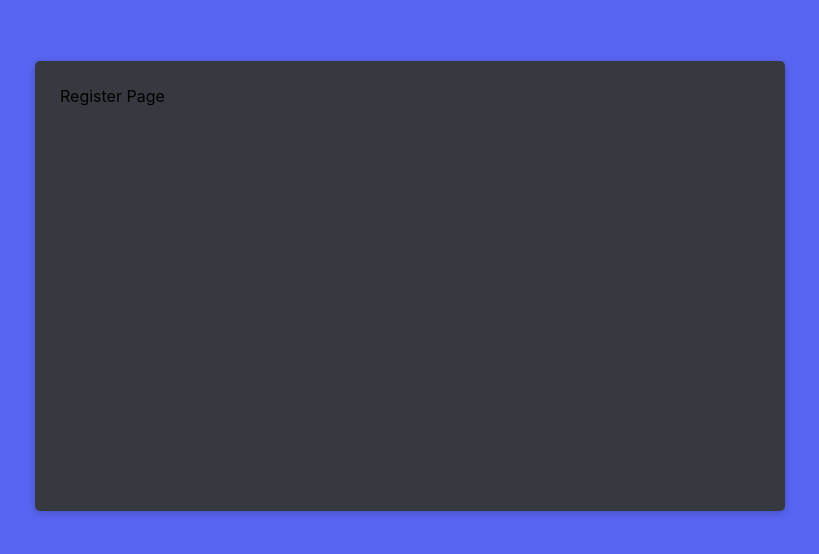
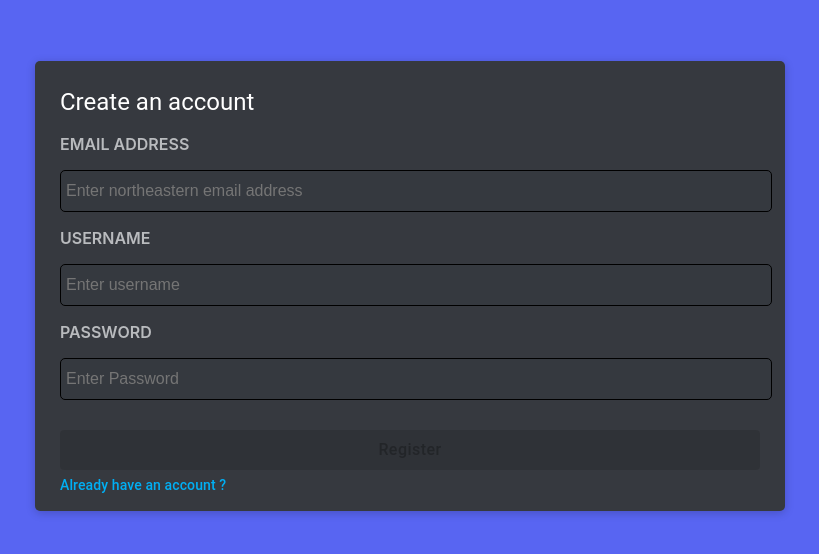
Before and after one commit to INFO6150-Project/ConnectRoom, a React (Create React App) app in the folder client/: page /register in a window 1280 px wide. Shown: the part 114-668 px from the top of the page, without its empty margins (230-1049 px from the left). Built offline with nearby package versions, Linux system fonts and the light colour scheme.

Commit message:
Added Register Page

```diff
--- a/client/src/authPages/RegisterPage/RegisterPage.js
+++ b/client/src/authPages/RegisterPage/RegisterPage.js
@@ -1,9 +1,54 @@
-import React from 'react';
+import React, {useState, useEffect} from 'react';
 import AuthBox from '../../shared/components/AuthBox'
+import { Typography } from '@mui/material';
+import RegisterPageInputs from './RegisterPageInputs';
+import RegisterPageFooter from './RegisterPageFooter';
+import { validateRegisterForm } from '../../shared/utils/validators';
 
 
 const RegisterPage = () => {
-    return <AuthBox>Register Page</AuthBox>;
+
+    const [mail, setMail] = useState('');
+    const [username, setUsername] = useState('');
+    const [password, setPassword] = useState('');
+
+    const [isFormValid, setIsFormValid] = useState(false);
+
+    const handleRegister = () => {
+        console.log(mail);
+        console.log(username);
+        console.log(password);
+        console.log('Registering');
+    };
+
+    useEffect(() => {
+        setIsFormValid(
+            validateRegisterForm({
+                mail,
+                username,
+                password
+            })
+        );
+
+    }, [mail, username, password, setIsFormValid])
+
+    return <AuthBox>
+        <Typography variant='h5' sx={{color: 'white'}}>
+            Create an account
+        </Typography>
+        <RegisterPageInputs
+        mail = {mail}
+        setMail = {setMail}
+        username = {username}
+        setUsername = {setUsername}
+        password = {password}
+        setPassword = {setPassword}
+        />
+        <RegisterPageFooter
+        handleRegister={handleRegister}
+        isFormValid={isFormValid}
+        />
+    </AuthBox>;
 };
 
 export default RegisterPage;
--- /dev/null
+++ b/client/src/authPages/RegisterPage/RegisterPageFooter.js
@@ -0,0 +1,50 @@
+import React from 'react';
+import CustomPrimaryButton from '../../shared/components/CustomPrimaryButton';
+import RedirectInfo from '../../shared/components/RedirectInfo';
+import {useNavigate} from 'react-router-dom';
+import { Tooltip } from '@mui/material';
+
+const getFormNotValidMessage = () => {
+    return (
+        'Username should contains between 3 and 12 character \n password should contains 6 and 12 characters. \n Email should be a proper northeastern email address.'
+    )
+}
+
+const getFormValidMessage = () => {
+    return 'Press to Register!';
+}
+
+const RegisterPageFooter = ({handleRegister, isFormValid}) => {
+
+    const navigate = useNavigate();
+
+    const handlePushToRegisterPage = () => {
+        navigate('/login');
+    }
+
+    return (
+        <>
+        <Tooltip
+        title={!isFormValid ? getFormNotValidMessage() : getFormValidMessage()}
+        >
+        <div>
+            <CustomPrimaryButton
+            label="Register"
+            additionalStyles={{marginTop: '30px'}}
+            disabled={!isFormValid}
+            onClick={handleRegister}
+            />
+        </div>
+        </Tooltip>
+        <RedirectInfo
+        text=''
+        redirectText='Already have an account ?'
+        additionalStyles={{marginTop: '5px'}}
+        redirectHandler={handlePushToRegisterPage}
+        />
+        </>
+
+    );
+};
+
+export default RegisterPageFooter;
--- /dev/null
+++ b/client/src/authPages/RegisterPage/RegisterPageInputs.js
@@ -0,0 +1,34 @@
+import React from 'react';
+import InputWithLabel from '../../shared/components/InputWithLabel';
+
+const RegisterPageInputs = (props) => {
+
+    const {mail, setMail, username, setUsername, password, setPassword} = props;
+    return (
+        <>
+        <InputWithLabel
+        value = {mail}
+        setValue = {setMail}
+        label = "Email Address"
+        type="text"
+        placeholder = "Enter northeastern email address"
+        />
+        <InputWithLabel
+        value = {username}
+        setValue = {setUsername}
+        label = "Username"
+        type="text"
+        placeholder = "Enter username"
+        />
+        <InputWithLabel
+        value = {password}
+        setValue = {setPassword}
+        label = "Password"
+        type="password"
+        placeholder = "Enter Password"
+        />
+        </>
+    );
+};
+
+export default RegisterPageInputs;
--- a/client/src/shared/utils/validators.js
+++ b/client/src/shared/utils/validators.js
@@ -4,6 +4,13 @@ export const validateLoginForm = ({mail, password}) => {
 
     return isMailValid && isPasswordValid;
 };
+
+export const validateRegisterForm = ({mail, password, username}) => {
+
+    return (
+        validateMail(mail) && validatePassword(password) && validateUsername(username)
+    );
+}
 
 const validatePassword = (password) => {
     return password.length > 6 && password.length < 12;
@@ -13,3 +20,7 @@ const validateMail = (mail) => {
     const emailPattern = /^[a-zA-Z0-9._-]+@northeastern\.edu$/;
     return emailPattern.test(mail);
 };
+
+const validateUsername = (username) => {
+    return username.length > 2 && username.length < 12;
+}
```
